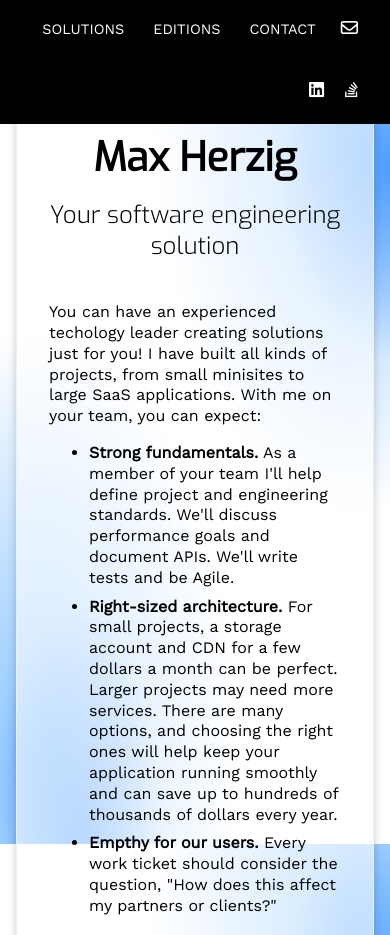
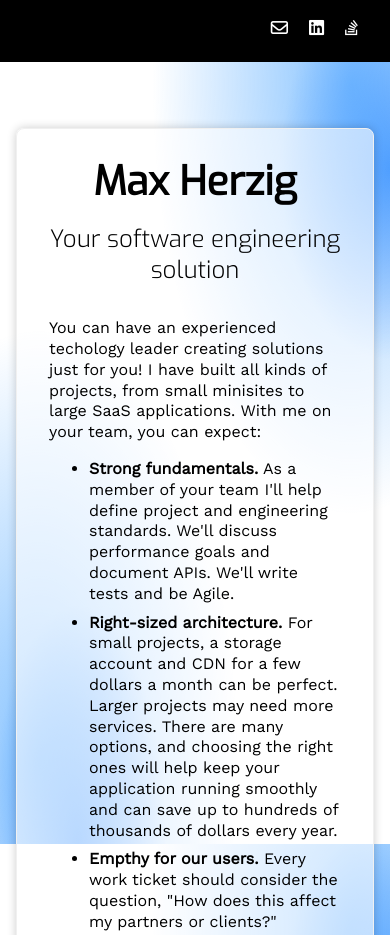
Before and after one commit to mherzig/mherzig.github.io, a website: page index.html in a window 390 px wide. Shown: the top 935 px of the page. Drawn offline with nearby package versions, Linux system fonts and the light colour scheme.

Commit message:
remove jump links on narrow screens

```diff
--- a/_src/index.scss
+++ b/_src/index.scss
@@ -23,18 +23,18 @@ html, body {
 }
 
 body, section {
-    padding: 2.5rem 4rem 0;
+    padding: 3rem 4rem 0;
 }
 
 @media (max-width: 767px) {
     body {
-        padding: 1.5rem 1rem 0;
+        padding: 3rem 1rem 0;
     }
 }
 
 @media (max-width: 479px) {
     section {
-        padding: 1.5rem 0.5rem 0;
+        padding: 1rem 0.5rem 0;
     }
 }
 
@@ -59,6 +59,12 @@ header {
         font-size: 90%;
         padding: 0 1.5rem;
         line-height: 3.5rem;
+
+        @media (max-width: 479px) {
+            .external {
+                display: none;
+            }
+        }
 
         a {
             color: #fff;
--- a/index.html
+++ b/index.html
@@ -8,9 +8,11 @@
   <body>
     <header>
       <nav>
-        <a href="#solutions">Solutions</a>
-        <a href="#editions">Editions</a>
-        <a href="#contact">Contact</a>
+        <span class="external">
+          <a href="#solutions">Solutions</a>
+          <a href="#editions">Editions</a>
+          <a href="#contact">Contact</a>
+        </span>
         <a class="icon" href="mailto:work@maxherzig.com"><i class="far fa-envelope"></i><span>Email me</span></a>
         <a class="icon" href="https://www.linkedin.com/in/maxherzig/"><i class="fab fa-linkedin"></i><span>Find me on LinkedIn</span></a>
         <a class="icon" href="https://stackoverflow.com/users/1795669/mherzig"><i class="fab fa-stack-overflow"></i><span>Find me on Stack Overflow</span></a>
```
Also changed, not shown: index.css, 1 other file.
